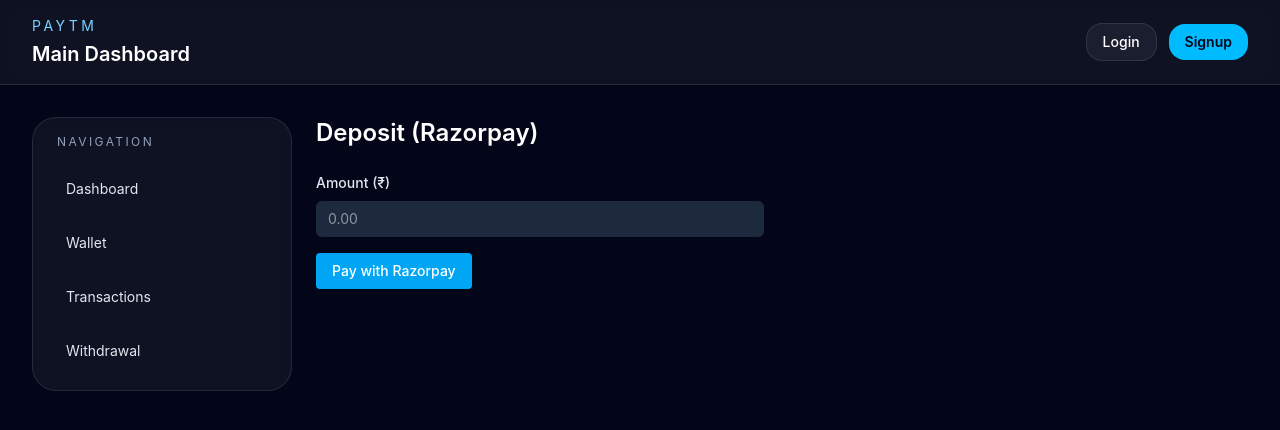
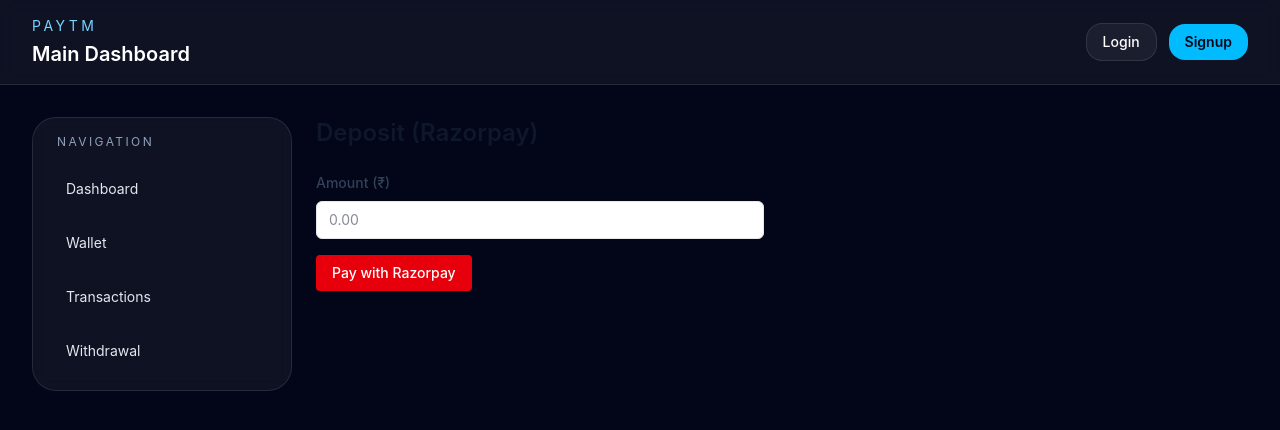
Before and after one commit to Abhishek9070/PayTm, a React (Vite) app in the folder PayTm/: page /deposit in a window 1280 px wide. Shown: the top 430 px of the page. Built offline with nearby package versions, Linux system fonts and the light colour scheme.

Commit message:
fix mistake

```diff
--- a/PayTm/src/routes/deposite.jsx
+++ b/PayTm/src/routes/deposite.jsx
@@ -19,6 +19,7 @@
 	const [loading, setLoading] = useState(false);
 	const [error, setError] = useState(null);
 	const [success, setSuccess] = useState(null);
+	const [balance, setBalance] = useState(null);
 
 	const handleCreateOrder = async (e) => {
 		e.preventDefault();
@@ -52,8 +53,15 @@
 				handler: async function (response) {
 					try {
 						const verifyResp = await api.post("/razorpay/verify-payment", response);
-						setSuccess(verifyResp?.data?.message || "Payment verified and wallet credited");
-						setAmount("");
+							setSuccess(verifyResp?.data?.message || "Payment verified and wallet credited");
+							setAmount("");
+							// refresh wallet balance
+							try {
+								const bal = await api.get("/wallet/balance");
+								setBalance(bal?.data?.data ?? null);
+							} catch (err) {
+								// ignore balance refresh errors
+							}
 						setTimeout(() => setSuccess(null), 4000);
 					} catch (err) {
 						setError(err?.response?.data?.message || err.message || "Verification failed");
@@ -64,7 +72,7 @@
 					email: user?.email,
 					contact: user?.phoneNumber
 				},
-				theme: { color: "#0ea5a4" }
+					theme: { color: "#ef4444" }
 			};
 
 			const rzp = new window.Razorpay(options);
@@ -82,20 +90,23 @@
 	return (
 		<div className="space-y-6">
 			<header>
-				<h1 className="text-2xl font-semibold text-white">Deposit (Razorpay)</h1>
+				<h1 className="text-2xl font-semibold text-slate-900">Deposit (Razorpay)</h1>
+				{balance !== null && (
+					<div className="mt-1 text-sm text-slate-600">Current balance: ₹{balance}</div>
+				)}
 			</header>
 
 			<form className="max-w-md space-y-4" onSubmit={handleCreateOrder}>
 				<div>
-					<label className="mb-2 block text-sm font-medium text-slate-200">Amount (₹)</label>
-					<input value={amount} onChange={(e) => setAmount(e.target.value)} placeholder="0.00" className="w-full rounded-md bg-slate-800 px-3 py-2 text-sm text-white" />
+					<label className="mb-2 block text-sm font-medium text-slate-700">Amount (₹)</label>
+					<input value={amount} onChange={(e) => setAmount(e.target.value)} placeholder="0.00" className="w-full rounded-md border border-gray-200 bg-white px-3 py-2 text-sm text-slate-900" />
 				</div>
 
-				{error && <div className="rounded-md bg-rose-900/40 p-3 text-sm text-rose-300">{error}</div>}
-				{success && <div className="rounded-md bg-emerald-900/40 p-3 text-sm text-emerald-200">{success}</div>}
+				{error && <div className="rounded-md bg-red-50 p-3 text-sm text-red-700">{error}</div>}
+				{success && <div className="rounded-md bg-emerald-50 p-3 text-sm text-emerald-700">{success}</div>}
 
 				<div className="flex items-center gap-2">
-					<button disabled={loading} className="rounded bg-sky-500 px-4 py-2 text-sm font-medium text-white disabled:opacity-50">{loading ? "Preparing..." : "Pay with Razorpay"}</button>
+					<button disabled={loading} className="rounded bg-red-600 px-4 py-2 text-sm font-medium text-white disabled:opacity-50">{loading ? "Preparing..." : "Pay with Razorpay"}</button>
 				</div>
 			</form>
 		</div>
--- a/package.json
+++ /dev/null
@@ -1,5 +0,0 @@
-{
-  "dependencies": {
-    "react-router-dom": "^7.14.2"
-  }
-}
```
Also changed, not shown: 1 other file (tests, documents, lock files or other folders).
